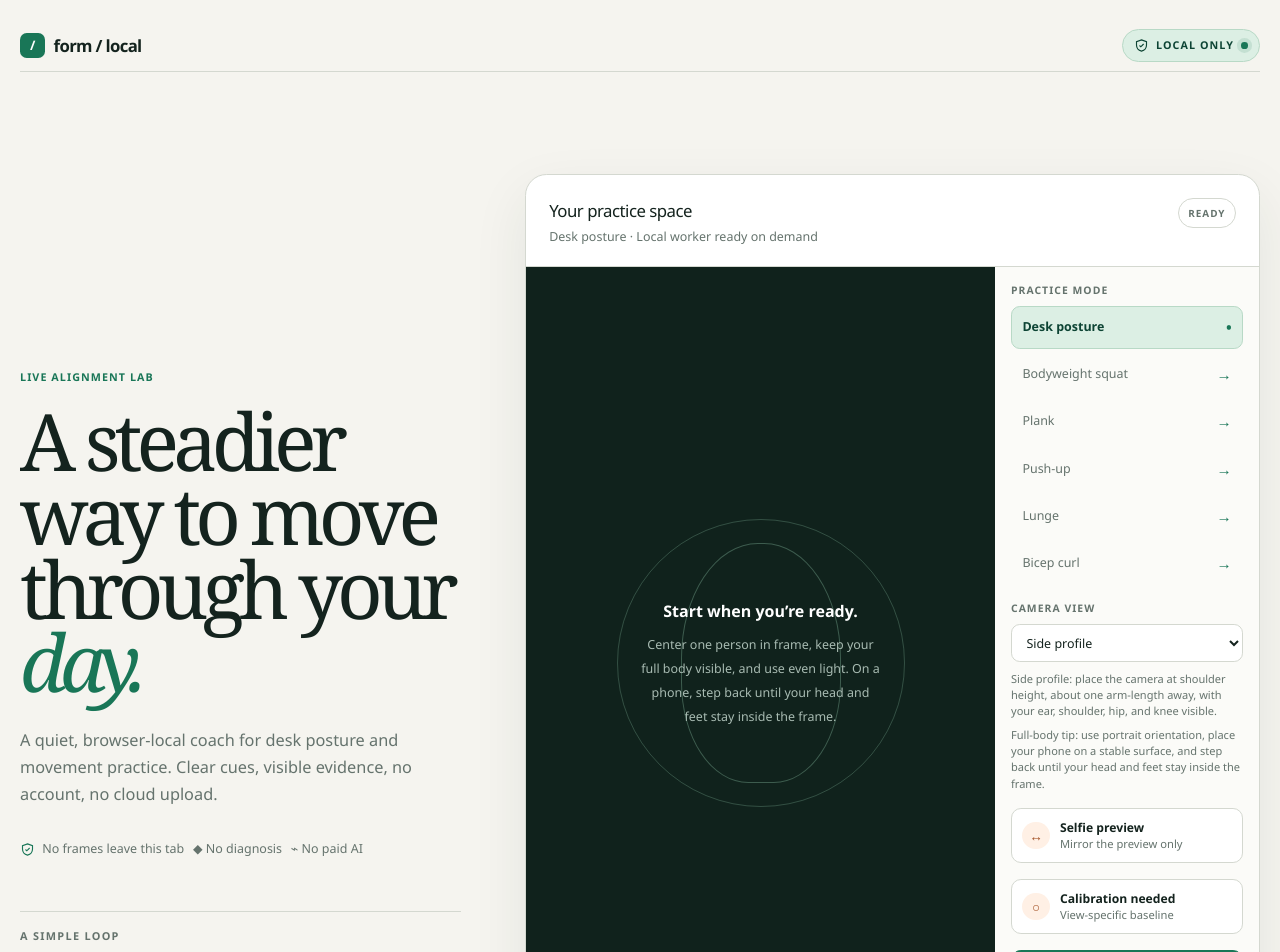
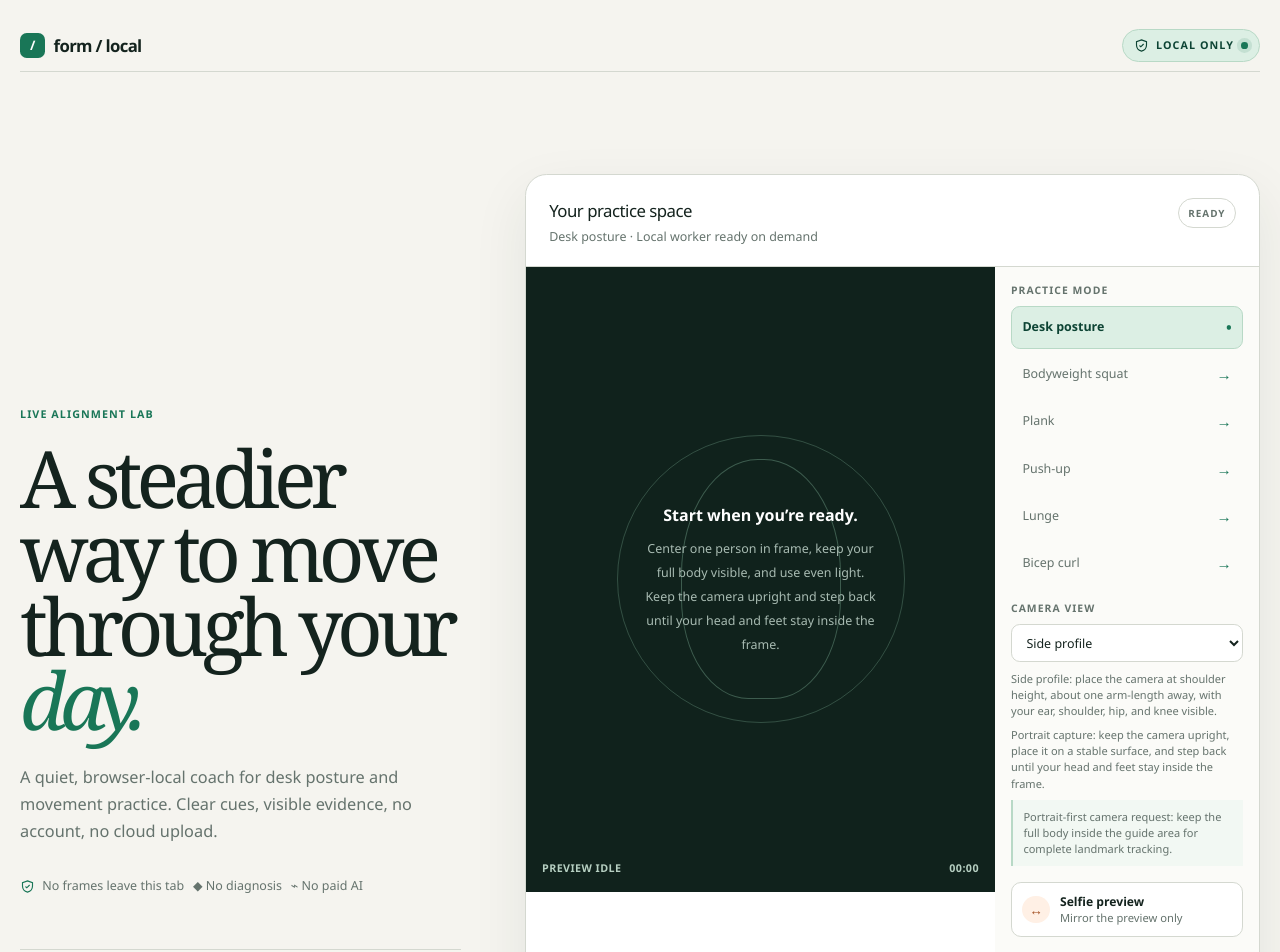
Before and after one commit to Third-Code-Solutions/Posture-Coach, a Next.js app: page / in a window 1280 px wide. Shown: the top 952 px of the page. Built offline with nearby package versions, Linux system fonts and the light colour scheme.

Commit message:
feat(posture): make tracking portrait-first and realtime

```diff
--- a/components/coach/CoachApp.tsx
+++ b/components/coach/CoachApp.tsx
@@ -17,6 +17,7 @@ import {
   RejectionReason,
   SessionSummary,
   SessionTracker,
+  LandmarkSmoother,
   createCalibrationProfile,
   isObservedViewCompatible,
   isViewSupported,
@@ -26,6 +27,8 @@ import {
   createObservation,
   getCameraConstraints,
   getLocalMediaKind,
+  isPortraitFrame,
+  preferPortraitTrack,
   PoseWorkerClient,
   PoseWorkerResponse,
 } from "../../src/vision";
@@ -215,6 +218,8 @@ export function CoachApp() {
   const [sessionSummary, setSessionSummary] = useState<SessionSummary | null>(null);
   const [sourceSize, setSourceSize] = useState({ width: 0, height: 0 });
   const [imageStatus, setImageStatus] = useState<ImageStatus | null>(null);
+  const [portraitCapture, setPortraitCapture] = useState<boolean | null>(null);
+  const [trackingLatencyMs, setTrackingLatencyMs] = useState<number | null>(null);
 
   const videoRef = useRef<HTMLVideoElement>(null);
   const imageRef = useRef<HTMLImageElement>(null);
@@ -225,7 +230,9 @@ export function CoachApp() {
   const engineRef = useRef(new PostureEngine());
   const calibrationRef = useRef<CalibrationWindow | null>(null);
   const animationRef = useRef<number | null>(null);
+  const videoFrameCallbackRef = useRef<number | null>(null);
   const lastVideoTimeRef = useRef(-1);
+  const lastSubmittedTimestampRef = useRef(-1);
   const sequenceRef = useRef(0);
   const sessionStartedRef = useRef<number | null>(null);
   const sourceKindRef = useRef<SourceKind | null>(null);
@@ -236,6 +243,7 @@ export function CoachApp() {
   const calibrationStableRef = useRef(false);
   const processingRef = useRef(false);
   const frameCaptureInFlightRef = useRef(false);
+  const visualSmootherRef = useRef(new LandmarkSmoother(0.72));
   const sessionTrackerRef = useRef<SessionTracker | null>(null);
   const sourceEpochRef = useRef(0);
   const cameraRequestSequenceRef = useRef(0);
@@ -291,7 +299,8 @@ export function CoachApp() {
 
   const handleWorkerMessage = (message: PoseWorkerResponse) => {
     if (message.type === "ready") {
-      setWorkerLabel("Pose Landmarker Full · local");
+      const delegate = message.version.match(/\b(GPU|CPU)\b/)?.[1];
+      setWorkerLabel(`Pose Landmarker Full${delegate ? ` · ${delegate}` : ""} · local`);
       return;
     }
     if (message.type === "error") {
@@ -310,8 +319,16 @@ export function CoachApp() {
       cameraView: viewRef.current,
       mirroredPreview: mirroredRef.current,
     });
-    setLandmarks(observation.landmarks);
-    if (sourceKindRef.current === "image") {
+    const isImage = sourceKindRef.current === "image";
+    setLandmarks(
+      isImage
+        ? observation.landmarks
+        : visualSmootherRef.current.update(observation.landmarks, observation.timestampMs),
+    );
+    if (!isImage) {
+      setTrackingLatencyMs(Math.max(0, Math.round(performance.now() - message.timestampMs)));
+    }
+    if (isImage) {
       processingRef.current = false;
       setImageStatus(
         message.landmarks.length > 0 && observation.poseConfidence >= 0.45 ? "ready" : "no-pose",
@@ -394,19 +411,23 @@ export function CoachApp() {
     workerRef.current?.dispose();
     workerRef.current = null;
     lastVideoTimeRef.current = -1;
+    lastSubmittedTimestampRef.current = -1;
     frameCaptureInFlightRef.current = false;
+    visualSmootherRef.current.reset();
+    setTrackingLatencyMs(null);
     if (processingRef.current) ensureWorker();
   }
 
-  const processFrame = async () => {
+  const processFrame = async (mediaTime?: number) => {
     const video = videoRef.current;
     const worker = workerRef.current;
     const sourceEpoch = sourceEpochRef.current;
     if (!video || !worker || video.readyState < HTMLMediaElement.HAVE_CURRENT_DATA) return;
     if (!worker.canAcceptFrame() || frameCaptureInFlightRef.current) return;
-    if (video.currentTime === lastVideoTimeRef.current) return;
+    const currentTime =
+      typeof mediaTime === "number" && Number.isFinite(mediaTime) ? mediaTime : video.currentTime;
+    if (currentTime <= lastVideoTimeRef.current) return;
     frameCaptureInFlightRef.current = true;
-    const currentTime = video.currentTime;
     try {
       const frame = await createImageBitmap(video);
       if (
@@ -418,7 +439,9 @@ export function CoachApp() {
         return;
       }
       lastVideoTimeRef.current = currentTime;
-      worker.submit(frame, Math.max(0, performance.now()), sequenceRef.current++);
+      const timestampMs = Math.max(performance.now(), lastSubmittedTimestampRef.current + 0.1);
+      lastSubmittedTimestampRef.current = timestampMs;
+      worker.submit(frame, timestampMs, sequenceRef.current++);
     } catch {
       // A frame may disappear during source changes. Cleanup owns the error state.
     } finally {
@@ -428,15 +451,41 @@ export function CoachApp() {
     }
   };
 
-  const loop = () => {
-    if (!processingRef.current) return;
-    void processFrame();
-    animationRef.current = window.requestAnimationFrame(loop);
+  const stopFrameLoop = () => {
+    if (animationRef.current !== null) {
+      window.cancelAnimationFrame(animationRef.current);
+      animationRef.current = null;
+    }
+    const video = videoRef.current;
+    if (videoFrameCallbackRef.current !== null && video?.cancelVideoFrameCallback) {
+      video.cancelVideoFrameCallback(videoFrameCallbackRef.current);
+      videoFrameCallbackRef.current = null;
+    }
+  };
+
+  const scheduleFrameLoop = () => {
+    const video = videoRef.current;
+    if (!processingRef.current || !video) return;
+    if (video.requestVideoFrameCallback) {
+      videoFrameCallbackRef.current = video.requestVideoFrameCallback((_now, metadata) => {
+        videoFrameCallbackRef.current = null;
+        if (!processingRef.current) return;
+        void processFrame(metadata.mediaTime);
+        scheduleFrameLoop();
+      });
+      return;
+    }
+    animationRef.current = window.requestAnimationFrame(() => {
+      animationRef.current = null;
+      if (!processingRef.current) return;
+      void processFrame();
+      scheduleFrameLoop();
+    });
   };
 
   const startLoop = () => {
-    if (animationRef.current !== null) window.cancelAnimationFrame(animationRef.current);
-    animationRef.current = window.requestAnimationFrame(loop);
+    stopFrameLoop();
+    scheduleFrameLoop();
   };
 
   const isCurrentVideoSource = (video: HTMLVideoElement, token: VideoSourceToken): boolean => {
@@ -466,9 +515,11 @@ export function CoachApp() {
       await video.play();
       if (!isCurrentVideoSource(video, token)) return;
       setSourceSize({ width: video.videoWidth, height: video.videoHeight });
+      setPortraitCapture(isPortraitFrame(video.videoWidth, video.videoHeight));
       video.onresize = () => {
         if (videoRef.current !== video || video.videoWidth <= 0 || video.videoHeight <= 0) return;
         setSourceSize({ width: video.videoWidth, height: video.videoHeight });
+        setPortraitCapture(isPortraitFrame(video.videoWidth, video.videoHeight));
       };
       processingRef.current = true;
       setSourceState("active");
@@ -586,6 +637,8 @@ export function CoachApp() {
       cameraTrackCleanupRef.current = detachTrackListeners;
       const video = videoRef.current;
       if (!video) throw new Error("Preview is not ready.");
+      const videoTrack = stream.getVideoTracks()[0];
+      if (videoTrack) await preferPortraitTrack(videoTrack);
       video.srcObject = stream;
       video.autoplay = true;
       video.muted = true;
@@ -696,10 +749,7 @@ export function CoachApp() {
     frameCaptureInFlightRef.current = false;
     calibratingRef.current = false;
     setCalibrating(false);
-    if (animationRef.current !== null) {
-      window.cancelAnimationFrame(animationRef.current);
-      animationRef.current = null;
-    }
+    stopFrameLoop();
     workerRef.current?.dispose();
     workerRef.current = null;
     const tracker = sessionTrackerRef.current;
@@ -745,6 +795,8 @@ export function CoachApp() {
     setLandmarks(null);
     setImageStatus(null);
     setSourceSize({ width: 0, height: 0 });
+    setPortraitCapture(null);
+    setTrackingLatencyMs(null);
   }
 
   const beginCalibration = () => {
@@ -836,10 +888,7 @@ export function CoachApp() {
     calibrationStableRef.current = false;
     calibrationRef.current = null;
     engineRef.current.reset();
-    if (animationRef.current !== null) {
-      window.cancelAnimationFrame(animationRef.current);
-      animationRef.current = null;
-    }
+    stopFrameLoop();
     cameraTrackCleanupRef.current?.();
     cameraTrackCleanupRef.current = null;
     streamRef.current?.getTracks().forEach((track) => track.stop());
@@ -847,8 +896,11 @@ export function CoachApp() {
     streamRef.current = null;
     releaseMediaSource();
     lastVideoTimeRef.current = -1;
+    lastSubmittedTimestampRef.current = -1;
     frameCaptureInFlightRef.current = false;
     sequenceRef.current = 0;
+    visualSmootherRef.current.reset();
+    setTrackingLatencyMs(null);
     setResult(null);
     setCalibration(createCalibrationProfile(modeRef.current, viewRef.current, mirroredRef.current));
     if (resetSource) {
@@ -991,7 +1043,7 @@ export function CoachApp() {
                     <strong>Start when you’re ready.</strong>
                     <span>
                       Center one person in frame, keep your full body visible, and use even light.
-                      On a phone, step back until your head and feet stay inside the frame.
+                      Keep the camera upright and step back until your head and feet stay inside the frame.
                     </span>
                   </div>
                 </div>
@@ -1007,10 +1059,20 @@ export function CoachApp() {
                           : imageStatus === "no-pose"
                             ? "image · no pose found"
                             : "image · analyzing on device"
-                        : `${sourceKind} · processing on device`
+                        : sourceKind === "camera"
+                          ? portraitCapture === false
+                            ? "camera · landscape fallback · processing on device"
+                            : portraitCapture === true
+                              ? "camera · portrait · processing on device"
+                              : "camera · portrait request · processing on device"
+                          : `${sourceKind} · processing on device`
                     : "preview idle"}
                 </span>
-                <span>{formatTime(sessionSeconds)}</span>
+                <span>
+                  {sourceKind === "camera" && trackingLatencyMs !== null
+                    ? `${trackingLatencyMs}ms live`
+                    : formatTime(sessionSeconds)}
+                </span>
               </div>
             </div>
 
@@ -1033,8 +1095,13 @@ export function CoachApp() {
                 </select>
                 <p className="positioning-note">{cameraGuidance(mode, view)}</p>
                 <p className="positioning-note mobile-capture-note">
-                  Full-body tip: use portrait orientation, place your phone on a stable surface, and
-                  step back until your head and feet stay inside the frame.
+                  Portrait capture: keep the camera upright, place it on a stable surface, and step
+                  back until your head and feet stay inside the frame.
+                </p>
+                <p className="positioning-note portrait-capture-note">
+                  {sourceKind === "camera" && portraitCapture === false
+                    ? "This device returned a landscape camera stream. Rotate the device or webcam, then reconnect; the full frame remains visible without cropping."
+                    : "Portrait-first camera request: keep the full body inside the guide area for complete landmark tracking."}
                 </p>
               </div>
               <label className="calibration-row">
--- a/src/domain/evaluators/engine.ts
+++ b/src/domain/evaluators/engine.ts
@@ -837,7 +837,9 @@ function feedbackFor(result: {
 }
 
 export class PostureEngine {
-  private readonly smoother = new LandmarkSmoother(0.32);
+  // Favor current-frame response while retaining enough filtering to keep
+  // low-light/mobile landmark jitter from becoming false coaching cues.
+  private readonly smoother = new LandmarkSmoother(0.58);
   private readonly gates = new Map<IssueCode, PersistenceGate>();
   private readonly exercises = new Map<Exclude<AnalysisMode, "desk">, ExerciseState>();
   private mode: AnalysisMode = "desk";
--- a/src/vision/camera.ts
+++ b/src/vision/camera.ts
@@ -2,6 +2,8 @@ export interface CaptureViewport {
   width: number;
   height: number;
 }
+
+export const PORTRAIT_CAMERA_ASPECT_RATIO = 9 / 16;
 
 export function isCompactCaptureViewport(viewport: CaptureViewport): boolean {
   const width = Number.isFinite(viewport.width) ? Math.max(0, viewport.width) : 0;
@@ -9,16 +11,35 @@ export function isCompactCaptureViewport(viewport: CaptureViewport): boolean {
   return Math.min(width, height) <= 700;
 }
 
+export function getPortraitVideoConstraints(): MediaTrackConstraints {
+  return {
+    facingMode: { ideal: "user" },
+    width: { ideal: 720, min: 480, max: 1080 },
+    height: { ideal: 1280, min: 480, max: 1920 },
+    aspectRatio: { ideal: PORTRAIT_CAMERA_ASPECT_RATIO },
+    frameRate: { ideal: 30, max: 30 },
+  };
+}
+
 export function getCameraConstraints(viewport: CaptureViewport): MediaStreamConstraints {
-  const compact = isCompactCaptureViewport(viewport);
+  void viewport;
   return {
     audio: false,
-    video: {
-      facingMode: { ideal: "user" },
-      width: { ideal: compact ? 720 : 1280, min: 480 },
-      height: { ideal: compact ? 1280 : 720, min: 480 },
-      aspectRatio: { ideal: compact ? 9 / 16 : 16 / 9 },
-      frameRate: { ideal: 24, max: 30 },
-    },
+    video: getPortraitVideoConstraints(),
   };
 }
+
+export function isPortraitFrame(width: number, height: number): boolean {
+  return Number.isFinite(width) && Number.isFinite(height) && width > 0 && height >= width;
+}
+
+export async function preferPortraitTrack(track: MediaStreamTrack): Promise<boolean> {
+  try {
+    await track.applyConstraints(getPortraitVideoConstraints());
+    return true;
+  } catch {
+    // Some desktop webcams expose fixed landscape modes. The preview still
+    // contains the complete source and the caller can continue without a crop.
+    return false;
+  }
+}
--- a/styles/globals.css
+++ b/styles/globals.css
@@ -263,7 +263,11 @@ label:has(input:focus-visible) {
 
 .preview-wrap {
   position: relative;
+  align-self: start;
+  width: 100%;
+  min-width: 0;
   min-height: 31rem;
+  aspect-ratio: 3 / 4;
   background: #10221c;
 }
 
@@ -367,6 +371,12 @@ label:has(input:focus-visible) {
   font-weight: 700;
   letter-spacing: 0.04em;
   text-transform: uppercase;
+}
+
+.portrait-capture-note {
+  padding: 0.55rem 0.65rem;
+  border-left: 2px solid #b8d9c6;
+  background: #f2f8f3;
 }
 
 .controls-panel {
@@ -757,10 +767,10 @@ label:has(input:focus-visible) {
   .preview-wrap {
     width: 100%;
     min-width: 0;
-    height: min(70svh, calc((100vw - 1rem) * 4 / 3));
-    min-height: 22rem;
+    height: min(70svh, calc((100vw - 1rem) * 16 / 9));
+    min-height: 0;
     max-height: 38rem;
-    aspect-ratio: 3 / 4;
+    aspect-ratio: 9 / 16;
   }
 
   .controls-panel {
@@ -854,6 +864,12 @@ label:has(input:focus-visible) {
     border-radius: 0.55rem;
     background: #f2f8f3;
   }
+
+  .portrait-capture-note {
+    border-left: 0;
+    border: 1px solid #b8d9c6;
+    border-radius: 0.55rem;
+  }
 }
 
 @media (prefers-reduced-motion: reduce) {
```
Also changed, not shown: src/vision/pose.worker.ts (+26 -9 lines), 2 other files (tests, documents, lock files or other folders).
